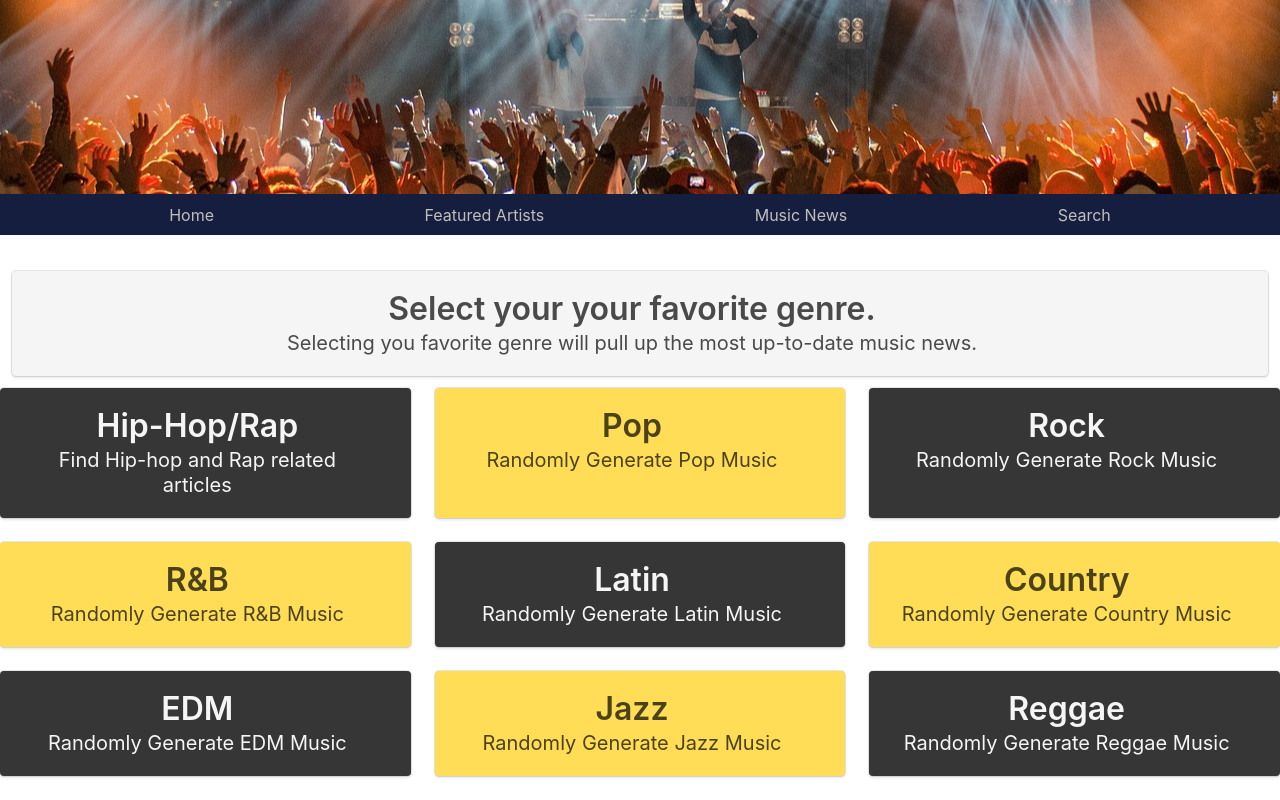
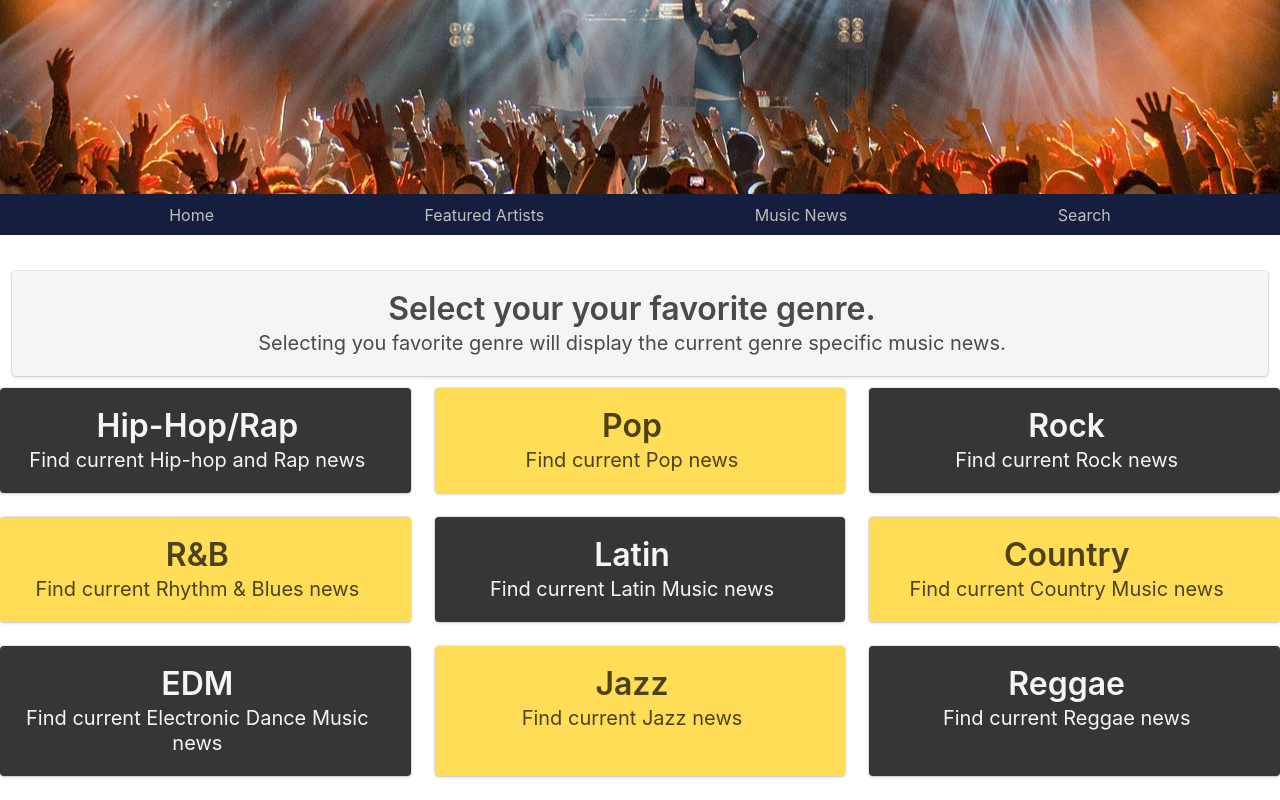
Before and after one commit to DrBailey13/IntuitiveBanana, a plain HTML site: page music-news.html in a window 1280 px wide. Shown: the part 470-1270 px from the top of the page. Drawn offline with nearby package versions, Linux system fonts and the light colour scheme.

Commit message:
music news final tweeks

```diff
--- a/music-news.html
+++ b/music-news.html
@@ -62,7 +62,7 @@
     <div class="tile is-parent is-12">
       <article class="tile is-child box notification">
         <p class="title has-text-centered">Select your your favorite genre.</p>
-        <p class="subtitle has-text-centered">Selecting you favorite genre will pull up the most up-to-date music news.
+        <p class="subtitle has-text-centered">Selecting you favorite genre will display the current genre specific music news.
         </p>
       </article>
     </div>
@@ -72,19 +72,19 @@
       <div class="tile is-parent">
         <article class="tile is-child box notification is-dark music" data-genre="hip+hop+rap">
           <p class="title has-text-centered">Hip-Hop/Rap</p>
-          <p class="subtitle has-text-centered">Find Hip-hop and Rap related articles</p>
+          <p class="subtitle has-text-centered">Find current Hip-hop and Rap news</p>
         </article>
       </div>
       <div class="tile is-parent genreSelector" id="toDark">
         <article class="tile is-child box notification is-warning music" data-genre="pop+music">
           <p class="title has-text-centered">Pop</p>
-          <p class="subtitle has-text-centered">Randomly Generate Pop Music</p>
+          <p class="subtitle has-text-centered">Find current Pop news</p>
         </article>
       </div>
       <div class="tile is-parent genreSelector" id="toYellow">
         <article class="tile is-child box notification is-dark music" data-genre="Rock+music">
           <p class="title has-text-centered">Rock</p>
-          <p class="subtitle has-text-centered">Randomly Generate Rock Music</p>
+          <p class="subtitle has-text-centered">Find current Rock news</p>
         </article>
       </div>
     </div>
@@ -95,19 +95,19 @@
       <div class="tile is-parent">
         <article class="tile is-child box notification is-warning music" data-genre="rhythm&blues+music">
           <p class="title has-text-centered">R&B</p>
-          <p class="subtitle has-text-centered">Randomly Generate R&B Music</p>
+          <p class="subtitle has-text-centered">Find current Rhythm & Blues news</p>
         </article>
       </div>
       <div class="tile is-parent genreSelector" id="toYellow">
         <article class="tile is-child box notification is-dark music" data-genre="latin+music">
           <p class="title has-text-centered">Latin</p>
-          <p class="subtitle has-text-centered">Randomly Generate Latin Music</p>
+          <p class="subtitle has-text-centered">Find current Latin Music news</p>
         </article>
       </div>
       <div class="tile is-parent genreSelector" id="toDark">
         <article class="tile is-child box notification is-warning music" data-genre="country+music">
           <p class="title has-text-centered">Country</p>
-          <p class="subtitle has-text-centered">Randomly Generate Country Music</p>
+          <p class="subtitle has-text-centered">Find current Country Music news</p>
         </article>
       </div>
     </div>
@@ -118,19 +118,19 @@
       <div class="tile is-parent" id="genreSelector">
         <article class="tile is-child box notification is-dark music" data-genre="electronic+music">
           <p class="title has-text-centered">EDM</p>
-          <p class="subtitle has-text-centered">Randomly Generate EDM Music</p>
+          <p class="subtitle has-text-centered">Find current Electronic Dance Music news</p>
         </article>
       </div>
       <div class="tile is-parent genreSelector" id="toDark">
         <article class="tile is-child box notification is-warning music" data-genre="jazz">
           <p class="title has-text-centered">Jazz</p>
-          <p class="subtitle has-text-centered">Randomly Generate Jazz Music</p>
+          <p class="subtitle has-text-centered">Find current Jazz news</p>
         </article>
       </div>
       <div class="tile is-parent genreSelector" id="toYellow">
         <article class="tile is-child box notification is-dark music" data-genre="raggae">
           <p class="title has-text-centered">Reggae</p>
-          <p class="subtitle has-text-centered">Randomly Generate Reggae Music</p>
+          <p class="subtitle has-text-centered">Find current Reggae news</p>
         </article>
       </div>
     </div>
```
Also changed, not shown: assets/script.js (+4 -4 lines).
